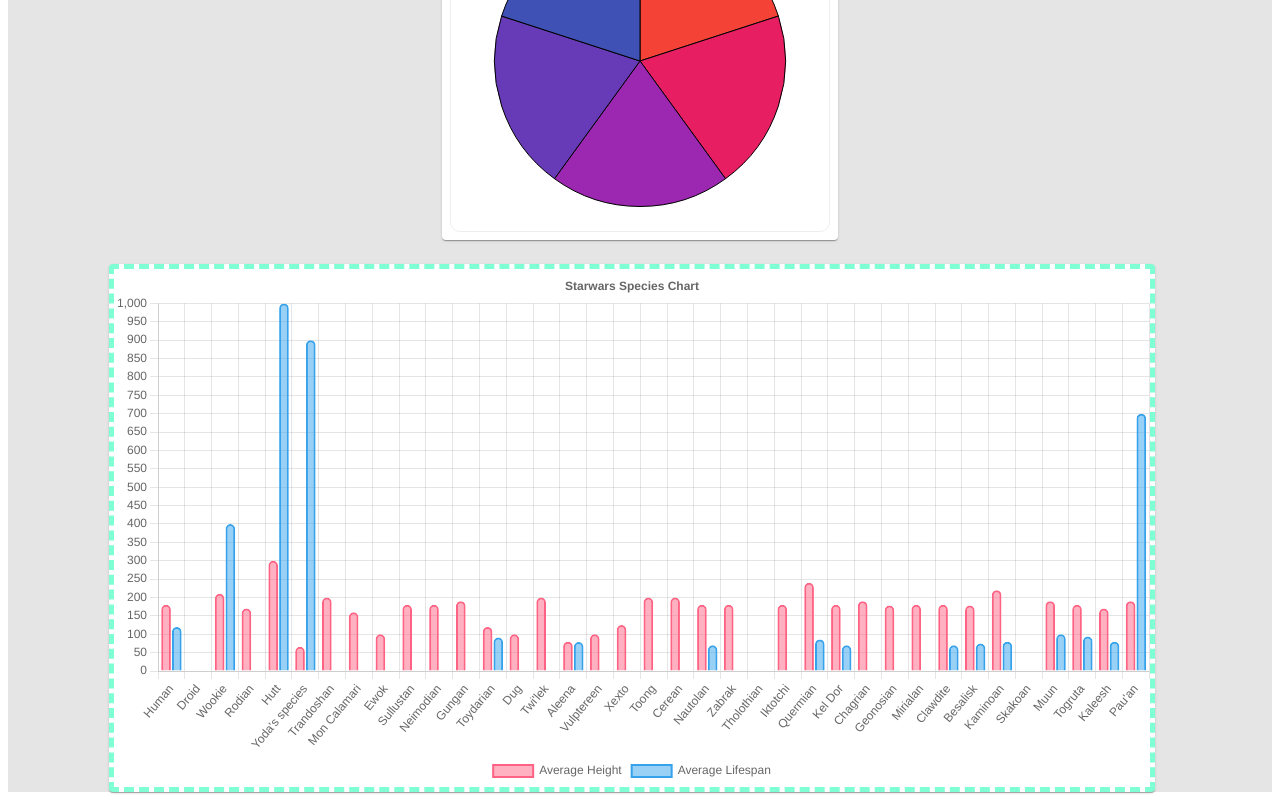
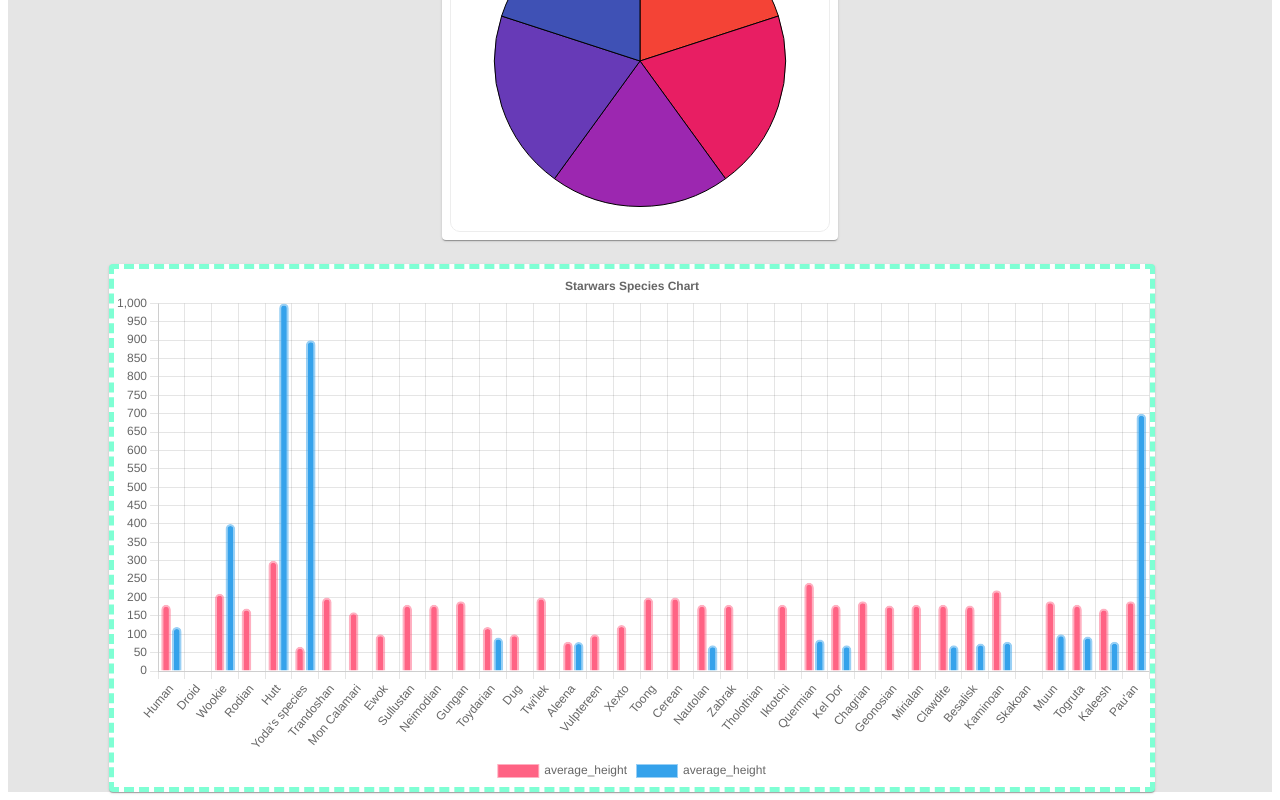
Before and after one commit to shadowae/starwars, a React (Create React App) app: page /species in a window 1280 px wide. Shown: the part 1536-2336 px from the top of the page. Built offline with nearby package versions, Linux system fonts and the light colour scheme.

Commit message:
refactor: refactored species bar chart to be generic and reusable

```diff
--- a/src/Species.tsx
+++ b/src/Species.tsx
@@ -1,7 +1,7 @@
 import React from 'react';
 import {Container, Paper, Typography} from '@mui/material';
 import Stack from '@mui/material/Stack';
-import {SpeciesBarChart} from './components/SpeciesBarChart';
+import {SimpleBarChart} from './components/SimpleBarChart';
 import './Species.css';
 import GenericPieChart from './components/GenericPieChart';
 import useStarwarsStore from './Zustand/StarwarsStore';
@@ -30,7 +30,7 @@
 				</Stack>
 				<Container>
 					<Paper sx={{width: '90%', border: '5px dashed aquamarine', marginX: 'auto'}}>
-						<SpeciesBarChart dataSet={speciesData}/>
+						<SimpleBarChart title={'Starwars Species Chart'} dataSet={speciesData} dataPoint={['average_height', 'average_lifespan']}/>
 					</Paper>
 				</Container>
 			</Stack>
--- /dev/null
+++ b/src/components/SimpleBarChart.tsx
@@ -0,0 +1,106 @@
+import React from 'react';
+import {
+	Chart as ChartJS,
+	CategoryScale,
+	LinearScale,
+	BarElement,
+	Title,
+	Tooltip,
+	Legend,
+} from 'chart.js';
+import { Bar } from 'react-chartjs-2';
+import SpeciesType from '../types/SpeciesType';
+import PeopleType from '../types/PeopleType';
+
+interface GenericBarChartProps {
+    dataSet: SpeciesType[] | PeopleType [];
+	title?: string;
+	dataPoint: string[];
+}
+
+ChartJS.register(
+	CategoryScale,
+	LinearScale,
+	BarElement,
+	Title,
+	Tooltip,
+	Legend
+);
+
+const colorOption = [
+	['rgba(255,99,132)','rgba(255,99,132,0.5)'],
+	['rgb(53,162,235)','rgb(53,162,235,0.5)']
+];
+
+const mapLabels = (data: any[])=> {
+	return data.map(item => item.name);
+};
+
+const mapData = (data: SpeciesType[] | { [x: string]: any; }[], key: string) => {
+	return data.map((item: { [x: string]: any; }) => parseInt(item[key]));
+};
+
+const getDataSet = (dataSet: SpeciesType[] | { [x: string]: any; }[], dataPoint: string[]) => {
+	return dataPoint.map((item: string, index: number) => {
+		return {
+			label: dataPoint[0],
+			data: mapData(dataSet, item),
+			backgroundColor: colorOption[index][0],
+			borderWidth: 2,
+			borderRadius: 75,
+			borderColor: colorOption[index][1],
+		};
+	});
+};
+
+
+export function SimpleBarChart(props: GenericBarChartProps) {
+	const {dataSet, title, dataPoint}= props;
+	let delayed: boolean;
+	const options = {
+		responsive: true,
+		animation: {
+			onComplete: () => {
+				delayed = true;
+			},
+			delay: (context: { type: string; mode: string; dataIndex: number; datasetIndex: number; }) => {
+				let delay = 0;
+				if (context.type === 'data' && context.mode === 'default' && !delayed) {
+					delay = context.dataIndex * 300 + context.datasetIndex * 100;
+				}
+				return delay;
+			},
+		},
+		plugins: {
+			legend: {
+				position: 'bottom' as const,
+			},
+			title: {
+				display: true,
+				text: title,
+			},
+		},
+		scale:{
+			y: {
+				suggestedMin: 0,
+				// @ts-ignore
+				suggestedMax: dataSet.reduce((max: number, item) => Math.max(max, parseFloat(item[dataPoint[0]])), -Infinity) + 20,
+				type: 'category',
+				offset: true,
+				grid: {
+					offset: true
+				},
+				ticks: {
+					stepSize: 10 // Set the interval of the x-axis to 10
+				}
+			}
+		}
+	};
+
+
+	const data = {
+		labels: mapLabels(dataSet),
+		datasets: getDataSet(dataSet,dataPoint),
+	};
+	return <Bar options={options} data={data} />;
+}
--- a/src/components/SpeciesBarChart.tsx
+++ /dev/null
@@ -1,97 +0,0 @@
-import React from 'react';
-import {
-	Chart as ChartJS,
-	CategoryScale,
-	LinearScale,
-	BarElement,
-	Title,
-	Tooltip,
-	Legend,
-} from 'chart.js';
-import { Bar } from 'react-chartjs-2';
-import SpeciesType from '../types/SpeciesType';
-
-interface GenericBarChartProps {
-    dataSet: SpeciesType[];
-}
-
-ChartJS.register(
-	CategoryScale,
-	LinearScale,
-	BarElement,
-	Title,
-	Tooltip,
-	Legend
-);
-
-
-
-export function SpeciesBarChart(props: GenericBarChartProps) {
-	const {dataSet}= props;
-	let delayed: boolean;
-	const options = {
-		responsive: true,
-		animation: {
-			onComplete: () => {
-				delayed = true;
-			},
-			delay: (context: { type: string; mode: string; dataIndex: number; datasetIndex: number; }) => {
-				let delay = 0;
-				if (context.type === 'data' && context.mode === 'default' && !delayed) {
-					delay = context.dataIndex * 300 + context.datasetIndex * 100;
-				}
-				return delay;
-			},
-		},
-		plugins: {
-			legend: {
-				position: 'bottom' as const,
-			},
-			title: {
-				display: true,
-				text: 'Starwars Species Chart',
-			},
-		},
-		scale:{
-			y: {
-				suggestedMin: 0,
-				suggestedMax: dataSet.reduce((max: number, item: { average_height: string; }) => Math.max(max, parseFloat(item.average_height)), -Infinity) + 20,
-				type: 'category',
-				offset: true,
-				grid: {
-					offset: true
-				},
-				ticks: {
-					stepSize: 10 // Set the interval of the x-axis to 10
-				}
-			}
-		}
-	};
-
-	const labels = dataSet.map((item: { name: string; }) => item.name);
-	const dataHeight = dataSet.map((item: { average_height: string; }) => parseInt(item.average_height));
-	const dataLifespan = dataSet.map((item: { average_lifespan: string; }) => parseInt(item.average_lifespan));
-
-	const data = {
-		labels: labels,
-		datasets: [
-			{
-				label: 'Average Height',
-				data: dataHeight,
-				backgroundColor: 'rgba(255,99,132,0.5)',
-				borderWidth: 2,
-				borderRadius: 75,
-				borderColor: 'rgb(255,99,132)',
-			},
-			{
-				label: 'Average Lifespan',
-				data: dataLifespan,
-				backgroundColor: 'rgba(53,162,235,0.5)',
-				borderWidth: 2,
-				borderRadius: 50,
-				borderColor: 'rgb(53,162,235)',
-			},
-		],
-	};
-	return <Bar options={options} data={data} />;
-}
```
